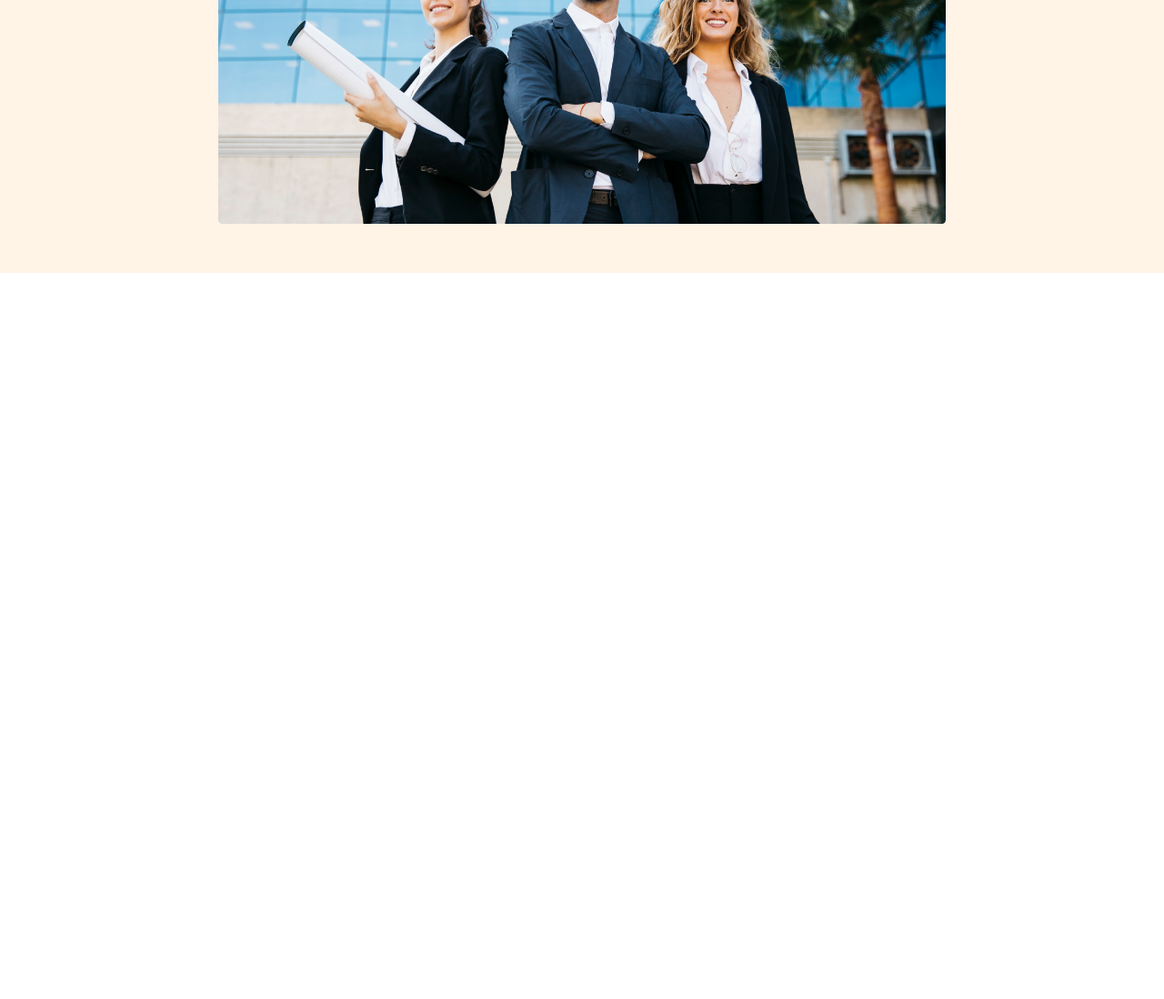
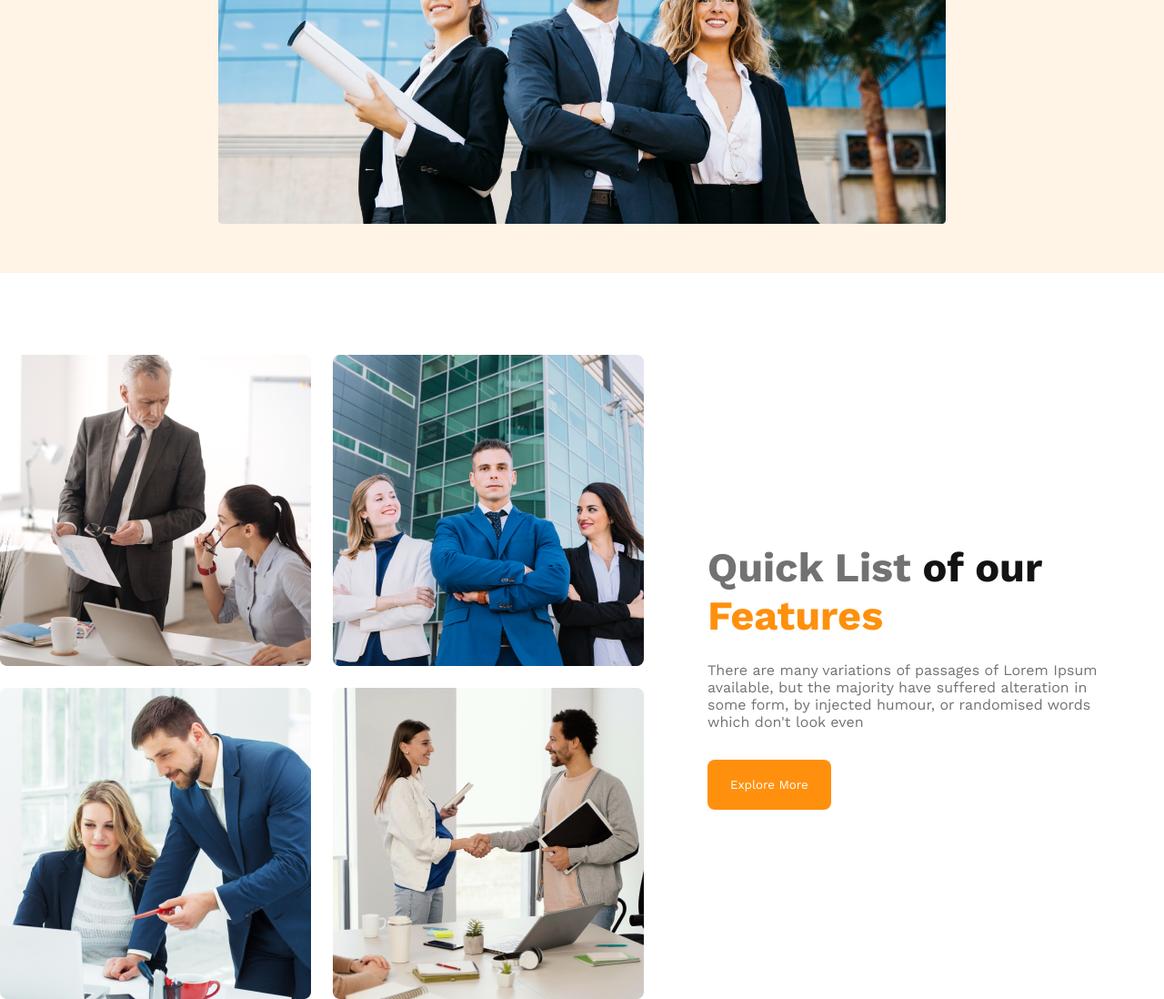
Before and after one commit to sajibsd013/mern_bootcamp_24, a plain HTML site: page Figma-to-html/g3-architecht/index.html in a window 1280 px wide. Shown: the part 693-1791 px from the top of the page at 91% size. Before the commit the page ends 993 px from the top, so only its background shows below. Drawn offline with nearby package versions, Linux system fonts and the light colour scheme.

Commit message:
g3 architecht code updated

```diff
--- a/Figma-to-html/g3-architecht/index.html
+++ b/Figma-to-html/g3-architecht/index.html
@@ -32,16 +32,22 @@
          </div>
     </header>
 
+    <!-- Main section -->
     <main>
-        <section class="teams">
-            <div>
+        <section class="teams-container">
+          <div class="teams-img-container">
+              <img src="./images/team1.png" alt="">
+              <img src="./images/team2.png" alt="">
+              <img src="./images/team3.png" alt="">
+              <img src="./images/team4.png" alt="">
+          </div>
+          <div class="teams-content">
+              <h3 class="teams-title">Quick List <span class="text-our">of our</span> <span class="text-features">Features</span></h3>
+              <p class="teams-description">There are many variations of passages of Lorem Ipsum available, but the majority have suffered alteration in some form, by injected humour, or randomised words which don't look even</p>
+              <button class="btn-primary">Explore More</button>
+          </div>
+        </section>
 
-            </div>
-            <div>
-
-            </div>
-
-        </section>
-    </main>
+      </main>
 </body>
 </html>
--- a/Figma-to-html/g3-architecht/style.css
+++ b/Figma-to-html/g3-architecht/style.css
@@ -62,6 +62,46 @@ nav li a {
     margin-top:50px;
 }
 
+/* main */
+main{
+  max-width: 1440px;
+  margin: 0 auto;
+}
+
+
+
+
+.teams-container{
+  display: flex;
+  align-items: center;
+  margin-top: 90px;
+}
+.teams-img-container{
+  display: grid;
+  grid-template-columns: repeat(2,1fr);
+  gap: 24px;
+}
+.teams-content{
+  padding-left: 70px;
+  padding-right: 70px;
+}
+.teams-description{
+  margin-top: 24px;
+  margin-bottom: 32px;
+  color:#727272;
+}
+.teams-title{
+  font-size: 45px;
+  color:#727272;
+}
+.teams-title .text-our{
+color:#131313;
+}
+.teams-title .text-features{
+  color:#FF900E;
+}
+
+
 /* responsive desing using media query */
 /* for mobile devices */
 @media screen and (max-width: 600px) {
@@ -79,7 +119,20 @@ nav li a {
         width: 300px;
 
       }
+
+      /* main section */
+      .teams-container{
+        flex-direction: column-reverse;
+       }
+
+    .teams-img-container{
+        display: grid;
+        grid-template-columns: repeat(1,1fr);
+        gap: 24px;
+        margin-top: 3rem;
+    }
   }
+
   /* Small devices (portrait tablets and large phones, 600px and up) */
 @media screen and (min-width: 600px)  and (max-width:960px){
     .banner-title{
```
